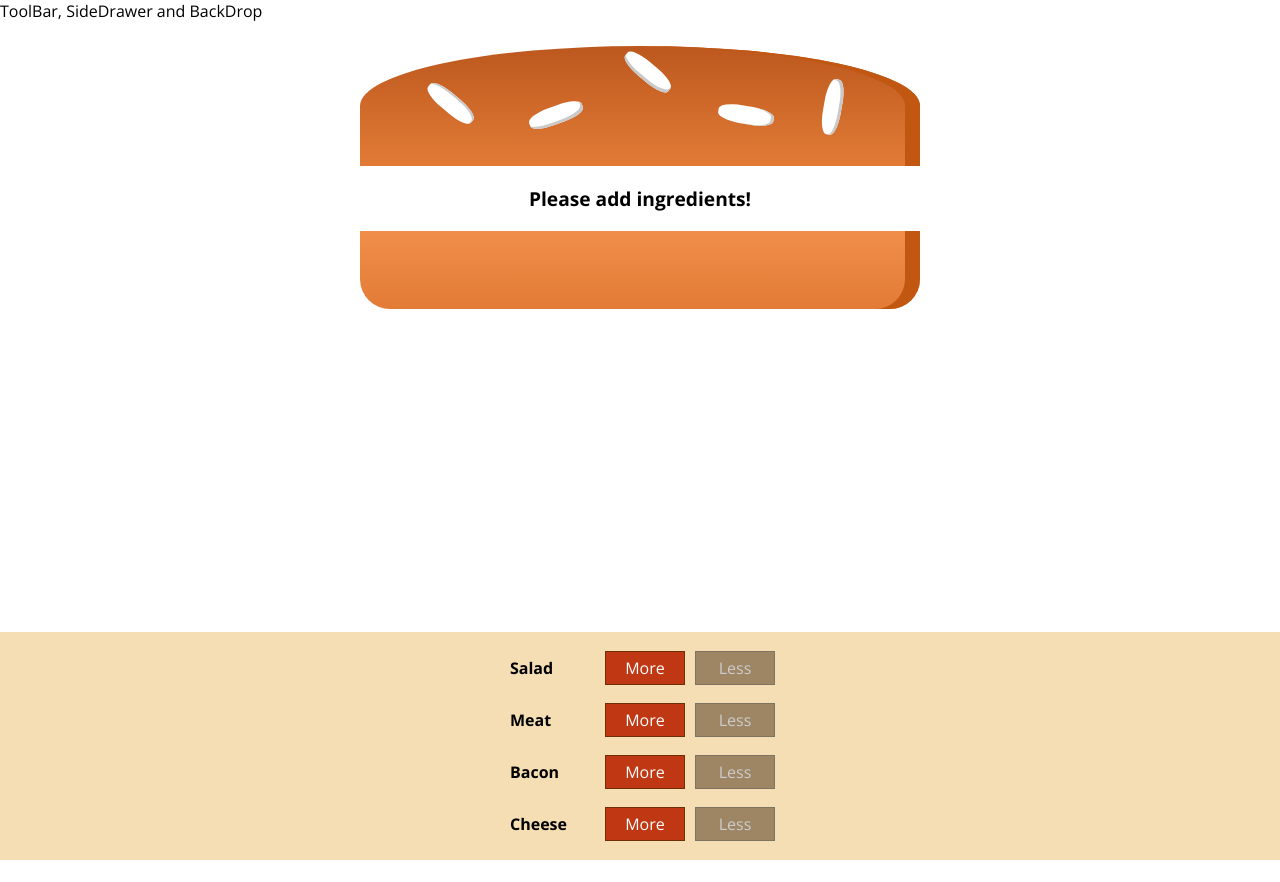
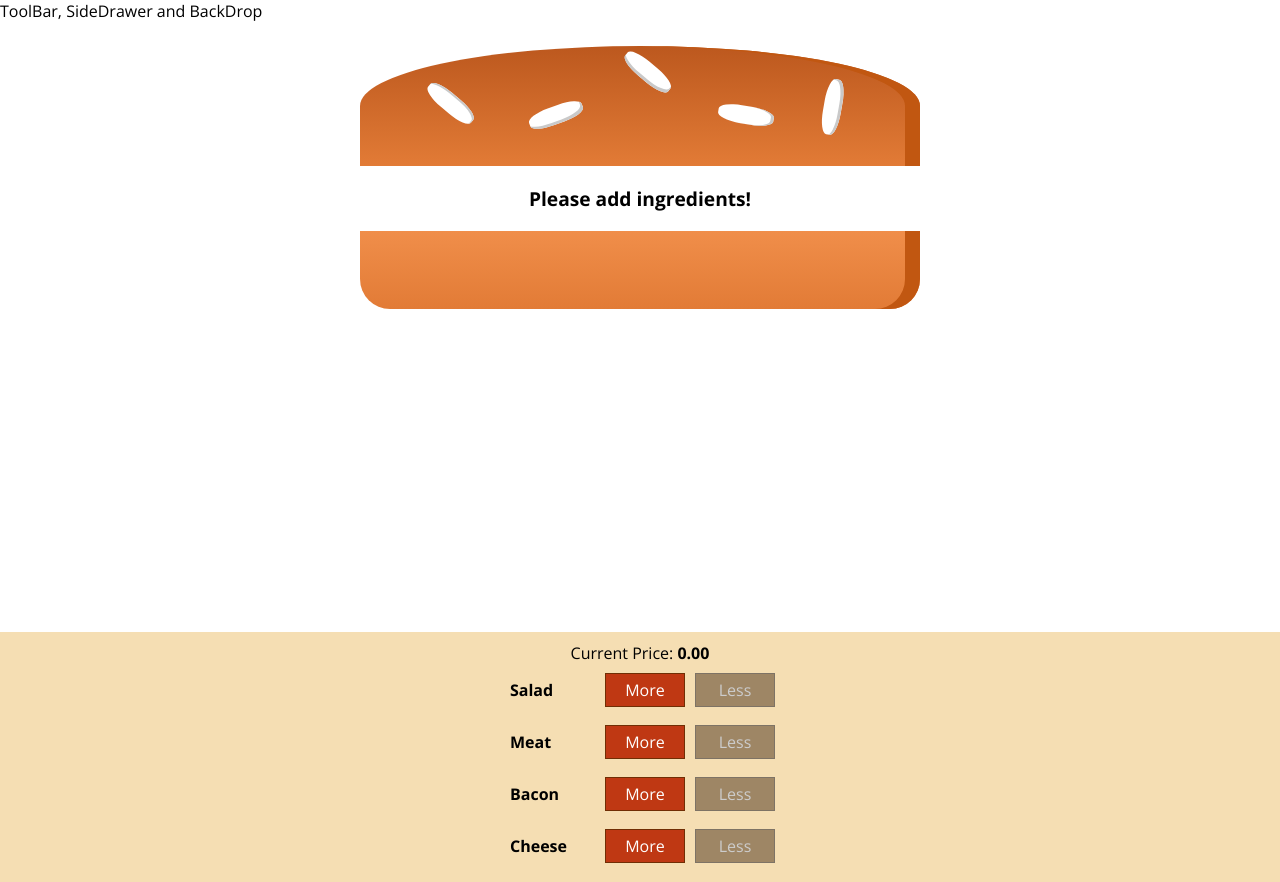
Before and after one commit to rg224/Reactjs_PractiseAndProjects, a React app in the folder burger_builder_app/: page / in a window 1280 px wide. Before the commit the page ends 860 px from the top, so only its background shows below. Built offline with nearby package versions, Linux system fonts and the light colour scheme.

Commit message:
updating and displaying burger-price dynamically

```diff
--- a/burger_builder_app/src/components/Burger/BuildControls/BuildControls.js
+++ b/burger_builder_app/src/components/Burger/BuildControls/BuildControls.js
@@ -13,6 +13,8 @@ const controls = [
 const buildControls = (props) => {
   return (
     <div className={classes.BuildControls}>
+      <div>Current Price: <strong>{props.price.toFixed(2)}</strong></div>
+
       {controls.map(ctrl => (
         <BuildControl
           label={ctrl.label}
--- a/burger_builder_app/src/containers/BurgerBuilder/BurgerBuilder.js
+++ b/burger_builder_app/src/containers/BurgerBuilder/BurgerBuilder.js
@@ -3,6 +3,13 @@ import React, { Component } from 'react';
 import Aux from '../../hoc/Auxiliary';
 import Burger from '../../components/Burger/Burger';
 import BuildControls from '../../components/Burger/BuildControls/BuildControls';
+
+const price = {
+  salad: 0.3,
+  bacon: 0.6,
+  cheese: 0.7,
+  meat: 0.5
+}
 
 class BurgerBuilder extends Component {
 
@@ -13,7 +20,7 @@ class BurgerBuilder extends Component {
       cheese: 0,
       meat: 0
     },
-    disabled: true,
+    totalPrice: 0,
   }
 
   addIngredientHandler (type) {
@@ -23,7 +30,10 @@ class BurgerBuilder extends Component {
     let updateIngredients = {...this.state.ingredients};
     updateIngredients[type] = updatedCount;
 
-    this.setState({ingredients: updateIngredients});
+    const oldPrice = this.state.totalPrice;
+    const updatedPrice = oldPrice + price[type];
+
+    this.setState({ingredients: updateIngredients, totalPrice: updatedPrice});
   }
 
   removeIngredientHandler (type) {
@@ -33,7 +43,10 @@ class BurgerBuilder extends Component {
     let updateIngredients = {...this.state.ingredients};
     updateIngredients[type] = updatedCount;
 
-    this.setState({ingredients: updateIngredients, disabled: false});
+    const oldPrice = this.state.totalPrice;
+    const updatedPrice = oldPrice - price[type];
+
+    this.setState({ingredients: updateIngredients, totalPrice: updatedPrice});
   }
 
   render () {
@@ -50,7 +63,8 @@ class BurgerBuilder extends Component {
         <BuildControls
           addIngredient={(event) => this.addIngredientHandler(event)}
           removeIngredient={(event) => this.removeIngredientHandler(event)}
-          disabled={disabledInfo} />
+          disabled={disabledInfo}
+          price={this.state.totalPrice} />
       </Aux>
     );
   }
```
